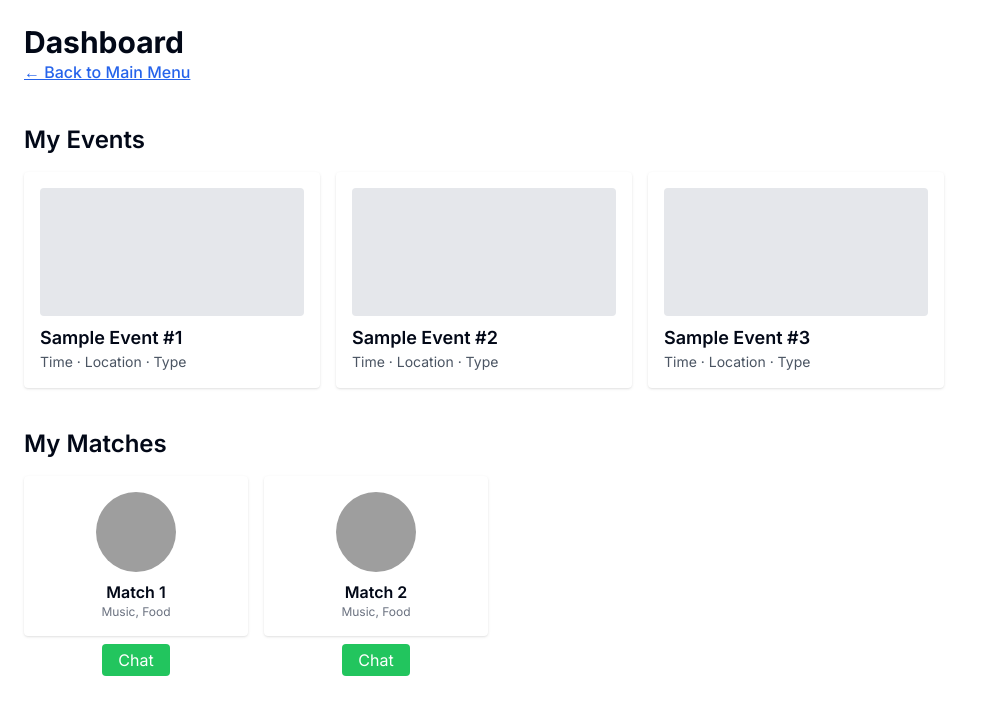
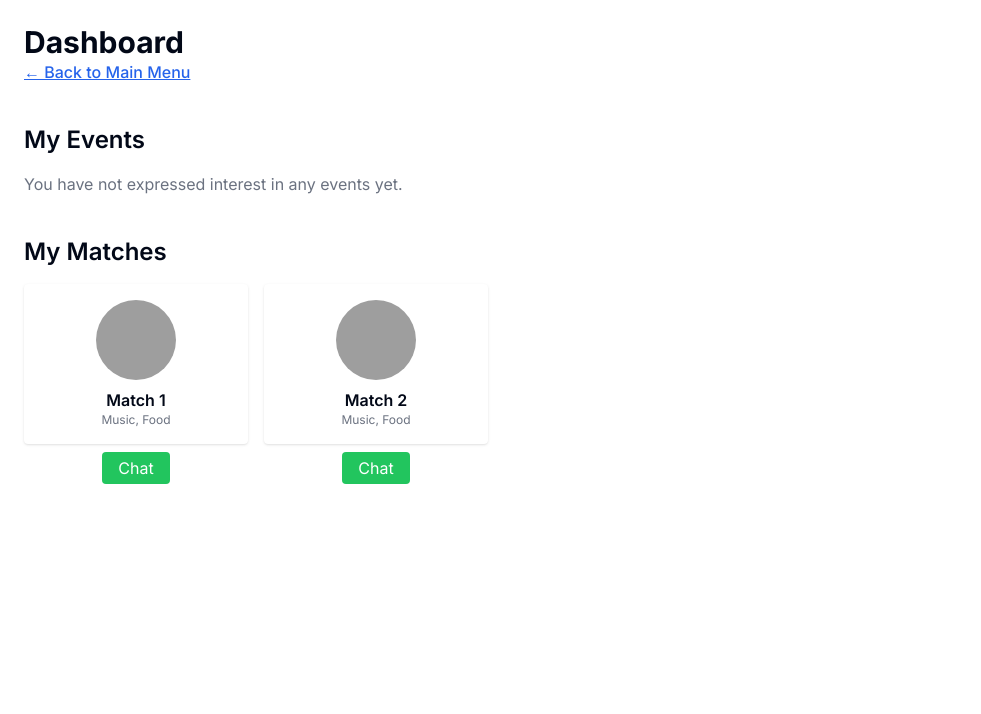
Before and after one commit to CollinT123/EventFriendGroup1, a Next.js app in the folder actual_project/: page /user-home/dashboard in a window 1280 px wide. Shown: the top 714 px of the page, without its empty margins (0-981 px from the left). Built offline with nearby package versions, Linux system fonts and the light colour scheme; grey boxes are pictures that could not be loaded.

Commit message:
made interests display in dashboard

```diff
--- a/actual_project/src/app/user-home/dashboard/page.tsx
+++ b/actual_project/src/app/user-home/dashboard/page.tsx
@@ -2,9 +2,42 @@
 import MiniProfileCard from "@/components/ui/MiniProfileCard";
 import { useRouter } from "next/navigation";
 import Link from "next/link";
+import { useEffect, useState } from "react";
+import { getAuth } from "firebase/auth";
+import { db } from "@/firebase/firebaseConfig";
+import { collection, getDocs, query, where } from "firebase/firestore";
 
 export default function Dashboard() {
   const router = useRouter();
+  const [myEvents, setMyEvents] = useState<any[]>([]);
+  const [loading, setLoading] = useState(true);
+
+  useEffect(() => {
+    const fetchMyEvents = async () => {
+      setLoading(true);
+      const auth = getAuth();
+      const user = auth.currentUser;
+      if (!user) {
+        setMyEvents([]);
+        setLoading(false);
+        return;
+      }
+      try {
+        const q = query(
+          collection(db, "events"),
+          where("peopleInterested", "array-contains", user.uid)
+        );
+        const querySnapshot = await getDocs(q);
+        const events = querySnapshot.docs.map((doc) => ({ id: doc.id, ...doc.data() }));
+        setMyEvents(events);
+      } catch (err) {
+        setMyEvents([]);
+      }
+      setLoading(false);
+    };
+    fetchMyEvents();
+  }, []);
+
   return (
     <div className="p-6 space-y-10">
       <h1 className="text-3xl font-bold">Dashboard</h1>
@@ -19,15 +52,21 @@ export default function Dashboard() {
       {/* Interested Events Section */}
       <section>
         <h2 className="text-2xl font-semibold mb-4">My Events</h2>
+        {loading ? (
+          <div>Loading your events...</div>
+        ) : myEvents.length === 0 ? (
+          <div className="text-gray-500">You have not expressed interest in any events yet.</div>
+        ) : (
           <div className="grid grid-cols-4 gap-4 mb-8">
-          {[1, 2, 3].map((event) => (
-            <div key={event} className="bg-white shadow rounded p-4">
-              <div className="h-32 bg-gray-200 rounded mb-2" />
-              <h3 className="font-semibold text-lg">Sample Event #{event}</h3>
-              <p className="text-sm text-gray-600">Time · Location · Type</p>
+            {myEvents.map((event) => (
+              <div key={event.id} className="bg-white shadow rounded p-4">
+                <h3 className="font-semibold text-lg">{event.title}</h3>
+                <p className="text-sm text-gray-600">{event.date}</p>
+                <p className="text-sm text-gray-600">{event.location}</p>
               </div>
             ))}
           </div>
+        )}
       </section>
 
       {/* Matches Section */}
```
Lines whose indentation alone changed are shown as unchanged.
